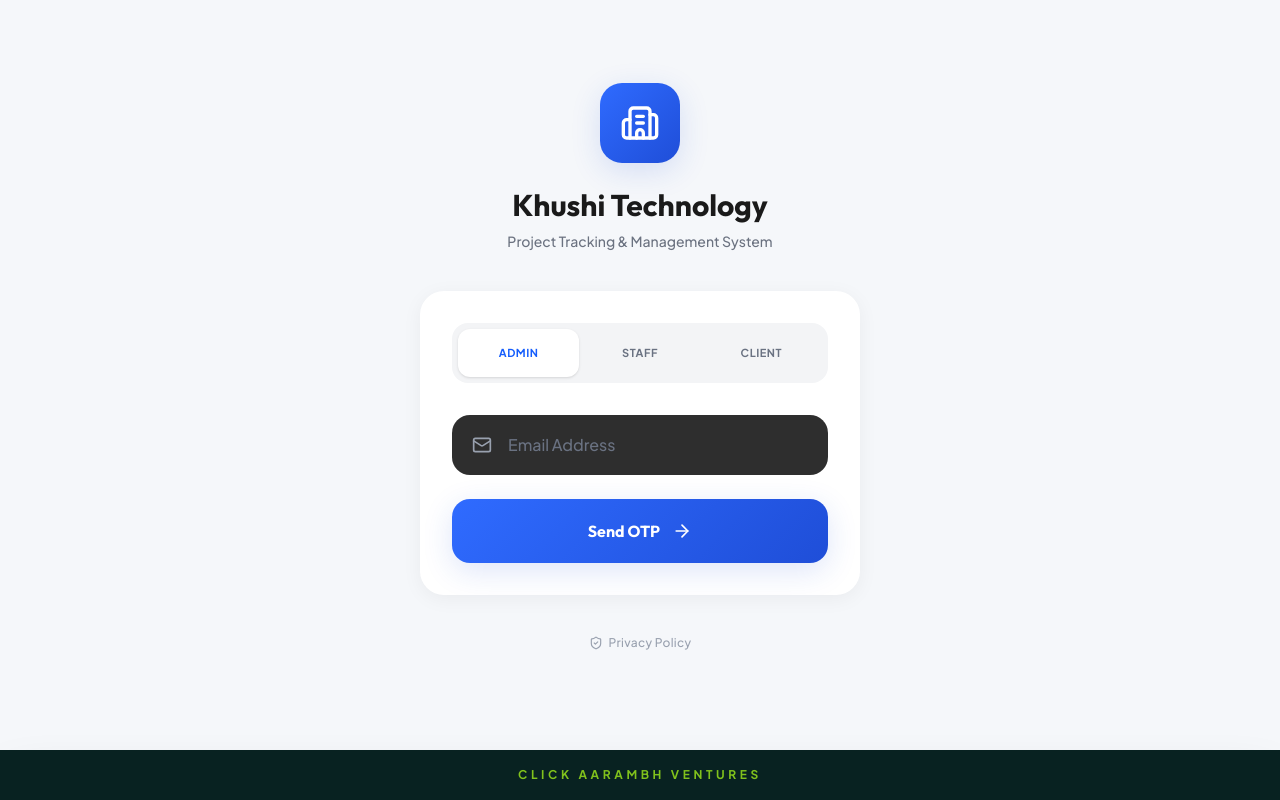
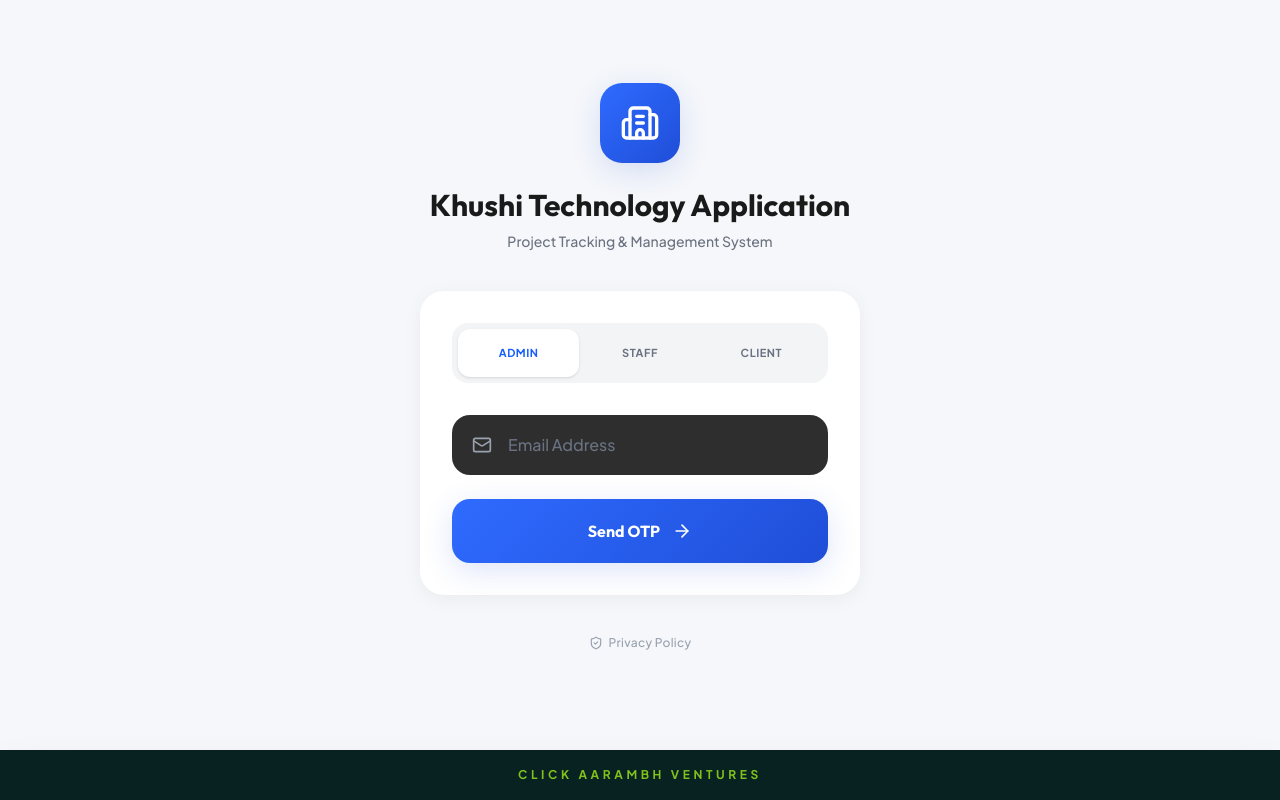
Before and after one commit to khrishChauhan/CRM-portal, a React (Vite) app in the folder client/: page /login in a window 1280 px wide. Built offline with nearby package versions, Linux system fonts and the light colour scheme; no server answers.

Commit message:
feat: implement multi-role login page with Admin OTP, Staff credentials, and Client Google OAuth.

```diff
--- a/client/index.html
+++ b/client/index.html
@@ -12,15 +12,15 @@
   <meta name="mobile-web-app-capable" content="yes" />
   <meta name="apple-mobile-web-app-capable" content="yes" />
   <meta name="apple-mobile-web-app-status-bar-style" content="default" />
-  <meta name="apple-mobile-web-app-title" content="Khushi Technology" />
-  <meta name="application-name" content="Khushi Technology" />
+  <meta name="apple-mobile-web-app-title" content="KhushiTech" />
+  <meta name="application-name" content="Khushi Technology Application" />
   <meta name="description" content="Project Tracking & Management System" />
   <meta name="msapplication-TileColor" content="#2563eb" />
 
   <!-- Icons -->
   <link rel="apple-touch-icon" href="/icons/icon-192.png" />
 
-  <title>Khushi Technology | Project Management</title>
+  <title>Khushi Technology Application | CRM</title>
 
   <!-- Fonts -->
   <link rel="preconnect" href="https://fonts.googleapis.com">
--- a/client/src/layouts/DashboardLayout.jsx
+++ b/client/src/layouts/DashboardLayout.jsx
@@ -44,7 +44,7 @@
                     <Building2 className="w-7 h-7 text-white" />
                 </div>
                 <div>
-                    <h2 className="font-display font-bold text-lg leading-tight tracking-tight">Khushi Technology</h2>
+                    <h2 className="font-display font-bold text-lg leading-tight tracking-tight">Khushi Technology Application</h2>
                     <p className="text-[10px] font-bold text-gray-400 uppercase tracking-widest mt-0.5">Project Tracker v1.1</p>
                 </div>
             </div>
--- a/client/src/pages/Login.jsx
+++ b/client/src/pages/Login.jsx
@@ -160,7 +160,7 @@
                         <div className="w-20 h-20 blue-gradient rounded-[22px] flex items-center justify-center mb-6 btn-shadow">
                             <Building2 className="w-10 h-10 text-white" />
                         </div>
-                        <h1 className="text-3xl font-display font-bold text-[#1A1A1A] mb-2 text-center">Khushi Technology</h1>
+                        <h1 className="text-3xl font-display font-bold text-[#1A1A1A] mb-2 text-center">Khushi Technology Application</h1>
                         <p className="text-[#6B7280] font-medium text-sm text-center max-w-[280px]">
                             Project Tracking & Management System
                         </p>
```
Also changed, not shown: client/public/manifest.json.
